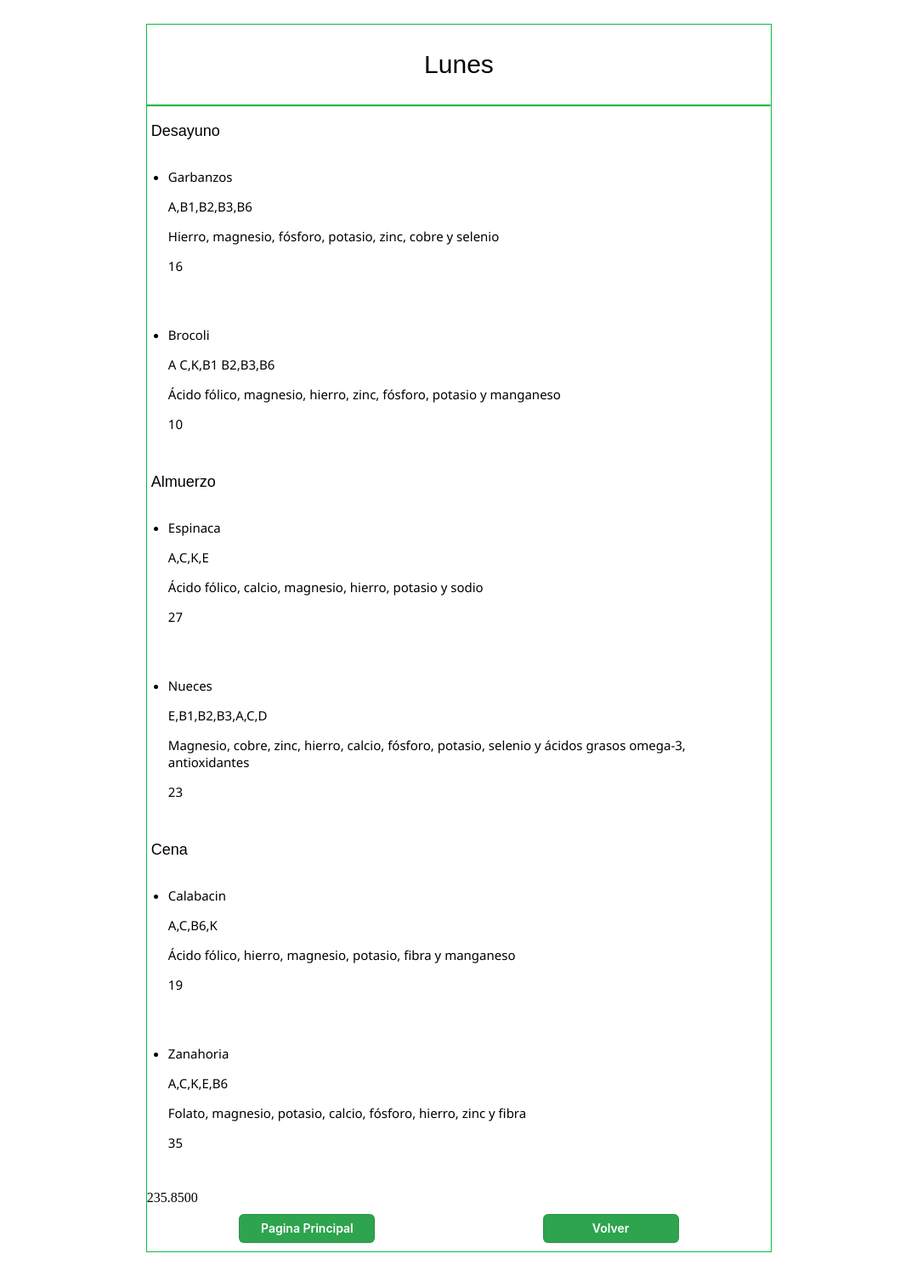
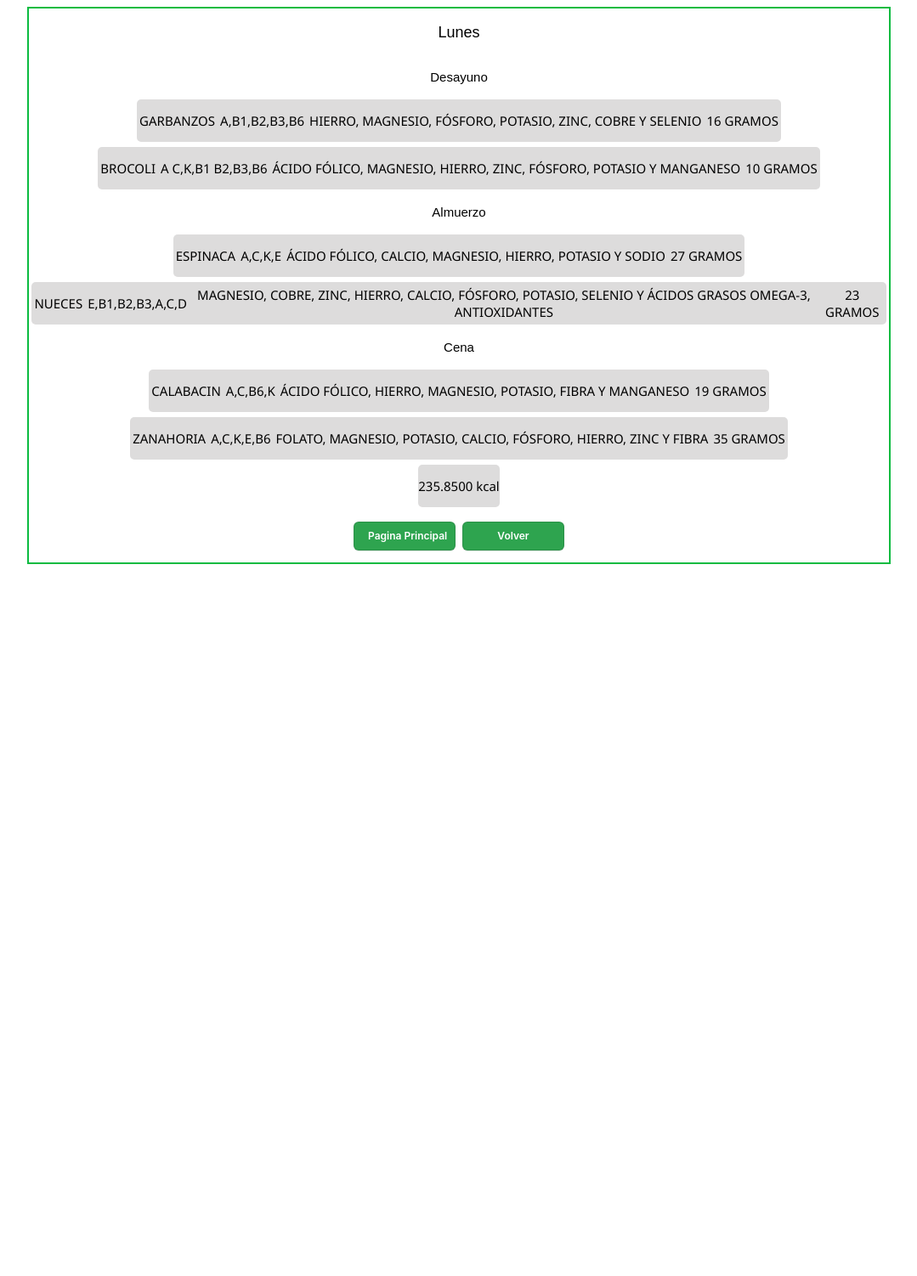
Before and after one commit to gustavob6/proyects_php, a PHP site: page /views/dieta/detalles.php?dni=10574649&dia=Lunes in a window 1280 px wide. Shown: the whole page at 85% size, without its empty margins (100-1179 px from the left). After the commit the page ends 664 px from the top, so only its background shows below. Run offline with PHP 8.4, Linux system fonts and the light colour scheme; data comes from the database, SQL or seed files in the repository.

Commit message:
añadiendo estilos

```diff
--- a/views/dieta/detalles.css
+++ b/views/dieta/detalles.css
@@ -0,0 +1,110 @@
+.container{
+    display: flex;
+    flex-direction: column;
+    justify-content: center;
+    align-items: center;
+}
+
+.container-item{
+    display: flex;
+    justify-content: center;
+    align-items: center;
+    flex-direction: column;
+    width: 80%;
+    border: 2px solid  #0bbb40;
+}
+
+.title{
+    text-align: center;
+    font-family: Arial, Helvetica, sans-serif;
+    font-size: 18px;
+}
+
+.body{
+    display: flex;
+    justify-content: center;
+    font-family: Arial, Helvetica, sans-serif;
+    font-size: 15px;
+}
+
+.list-item{
+    display: flex;
+    align-items: center;
+    justify-content: center;
+    height: 50px;
+    width: 100%;
+    background-color: rgb(221, 220, 220);
+    font-family: 'Segoe UI', Tahoma, Geneva, Verdana, sans-serif;
+    font-size: 15px;
+    border-radius: 5px ;
+    text-align: center;
+}
+
+.item{
+    margin: 3px;
+    text-transform: uppercase;
+}
+
+.list-group{
+  display: flex;
+  justify-content: center;
+  margin: 3px;
+}
+.btn{
+    appearance: none;
+    background-color: #2ea44f;
+    border: 1px solid rgba(27, 31, 35, .15);
+    border-radius: 6px;
+    box-shadow: rgba(27, 31, 35, .1) 0 1px 0;
+    box-sizing: border-box;
+    color: #fff;
+    cursor: pointer;
+    display: inline-block;
+    font-family: -apple-system,system-ui,"Segoe UI",Helvetica,Arial,sans-serif,"Apple Color Emoji","Segoe UI Emoji";
+    font-size: 12px;
+    font-weight: 600;
+    line-height: 20px;
+    padding: 6px 16px;
+    position: relative;
+    text-align: center;
+    text-decoration: none;
+    user-select: none;
+    width: 120px;
+    -webkit-user-select: none;
+    touch-action: manipulation;
+    vertical-align: middle;
+    white-space: nowrap;
+    margin: 4px;
+  }
+
+  .btn:focus:not(:focus-visible):not(.focus-visible) {
+    box-shadow: none;
+    outline: none;
+  }
+
+  .btn:hover {
+    background-color: #2c974b;
+  }
+
+  .btn:focus {
+    box-shadow: rgba(46, 164, 79, .4) 0 0 0 3px;
+    outline: none;
+  }
+
+  .btn:disabled {
+    background-color: #94d3a2;
+    border-color: rgba(27, 31, 35, .1);
+    color: rgba(255, 255, 255, .8);
+    cursor: default;
+  }
+
+  .btn:active {
+    background-color: #298e46;
+    box-shadow: rgba(20, 70, 32, .2) 0 1px 0 inset;
+  }
+
+.container-btn{
+    margin: 10px;
+    display: flex;
+    justify-content: space-around;
+}
--- a/views/dieta/detalles.php
+++ b/views/dieta/detalles.php
@@ -24,35 +24,36 @@
     <meta charset="UTF-8">
     <meta http-equiv="X-UA-Compatible" content="IE=edge">
     <meta name="viewport" content="width=device-width, initial-scale=1.0">
-    <link rel="stylesheet" href="./verDieta.css">
+    <link rel="stylesheet" href="./detalles.css">
     <title>Detalles</title>
 </head>
 <body>
     <div class="container">
         <div class="container-item">
-            <div class="card">
-                <div class="card-title">
-                    <p class="card-h5"><?php echo $dia?></p>
+                <div class="title">
+                    <p class="text-day"><?php echo $dia?></p>
                 </div>
-                <hr class="solid">
                 <?php foreach ($registros as $key):?>
 
                 <?php if($key["TIPO"] !== $tipo): ?>
                 <?php $tipo = $key["TIPO"] ?>
-                <div class="card-body">
-                    <p class="card-text text-uppercase"><?php echo $key["TIPO"]?></p>
+                <div class="body">
+                    <p class="text-tipo"><?php echo $key["TIPO"]?></p>
                 </div>
                 <?php endif;?>
-                <ul class="list-group list-group-flush">
-                    <li class="list-group-item"><?php echo $key["ALIMENTO"]?>
-                        <p><?php echo $key["VITAMINAS"]?></p>
-                        <p><?php echo $key["NUTRIENTES"]?></p>
-                        <p><?php echo $key["GRAMOS"]?></p>
-                    </li>
-                </ul>
+                <div class="list-group">
+                    <div class="list-item">
+                        <div class="item"><?php echo $key["ALIMENTO"]?></div>
+                        <div class="item"> <p><?php echo $key["VITAMINAS"]?></p></div>
+                        <div class="item"><p><?php echo $key["NUTRIENTES"]?></p></div>
+                        <div class="item"><p><?php echo $key["GRAMOS"]?> gramos</p></div>
+                    </div>
+                </div>
                 <?php endforeach; ?>
-                <div class="calorias"><?php echo $count?></div>
-                <div class="card-btn">
+                <div class="list-group">
+                    <div class="list-item"><?php echo $count?> kcal</div>
+                </div>
+                <div class="container-btn">
                     <a href="../../index.php">
                         <button class="btn">Pagina Principal</button>
                     </a>
@@ -60,7 +61,6 @@
                         <button class="btn">Volver</button>
                     </a>
                 </div>
-            </div>
 
         </div>
     </div>
--- a/views/dieta/verDieta.css
+++ b/views/dieta/dieta.css
@@ -3,37 +3,47 @@
     flex-direction: column;
     justify-content: center;
     align-items: center;
-    padding: 20px;
 }
 
 .container-item{
     display: flex;
     flex-direction: column;
-    border: 1px solid #0bbb40;
+    border: 2px solid #0bbb40;
     width: 60%;
+    border-radius: 5px;
 }
 
-.card-title{
+.title{
     text-align: center;
     font-family: Arial, Helvetica, sans-serif;
-    font-size: 30px;
-    height: 100%;
+    font-size: 18px;
 }
 
-.card-body{
-    font-family: Arial, Helvetica, sans-serif;
-    font-size: 18px;
-    margin-left: 5px;
+.body{
+  display: flex;
+  justify-content: center;
+  font-family: Arial, Helvetica, sans-serif;
+  font-size: 15px;
 }
 
-li{
+.list-item{
+    display: flex;
+    align-items: center;
+    justify-content: center;
+    height: 50px;
+    width: 160px;
+    background-color: rgb(199, 199, 199);
     font-family: 'Segoe UI', Tahoma, Geneva, Verdana, sans-serif;
     font-size: 15px;
-    margin-left: 10px;
+    border-radius: 5px ;
+    text-align: center;
 }
 
-ul{
-    padding: 15px;
+.list-group{
+  display: flex;
+  justify-content: center;
+  margin: 3px;
+
 }
 
 .btn{
@@ -47,7 +57,7 @@ ul{
     cursor: pointer;
     display: inline-block;
     font-family: -apple-system,system-ui,"Segoe UI",Helvetica,Arial,sans-serif,"Apple Color Emoji","Segoe UI Emoji";
-    font-size: 14px;
+    font-size: 12px;
     font-weight: 600;
     line-height: 20px;
     padding: 6px 16px;
@@ -55,7 +65,7 @@ ul{
     text-align: center;
     text-decoration: none;
     user-select: none;
-    width: 160px;
+    width: 120px;
     -webkit-user-select: none;
     touch-action: manipulation;
     vertical-align: middle;
@@ -88,11 +98,13 @@ ul{
     box-shadow: rgba(20, 70, 32, .2) 0 1px 0 inset;
   }
 
-.card-btn{
+.container-btn{
     margin: 10px;
     display: flex;
     justify-content: space-around;
 }
-hr.solid {
-    border-top: 2px solid #0bbb40;
-  }
+.btn-mood{
+  margin: 10px;
+    display: flex;
+    justify-content: space-around;
+}
```
Also changed, not shown: views/dieta/verDieta.php (+18 -19 lines).
